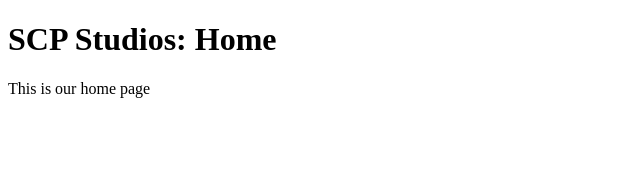
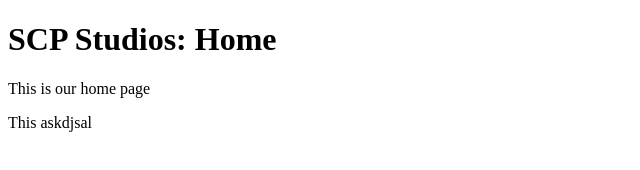
Before and after one commit to scp-studios/scp-studios.github.io, a plain HTML site: page index.html in a window 1280 px wide. Shown: the whole page, without its empty margins (0-640 px from the left). Drawn offline with Linux system fonts and the light colour scheme.

Commit message:
Update index.html

```diff
--- a/index.html
+++ b/index.html
@@ -6,5 +6,6 @@
     <body>
         <h1>SCP Studios: Home</h1>
         <p>This is our home page</p>
+        <p>This askdjsal</p>
     </body>
 </html>
```
